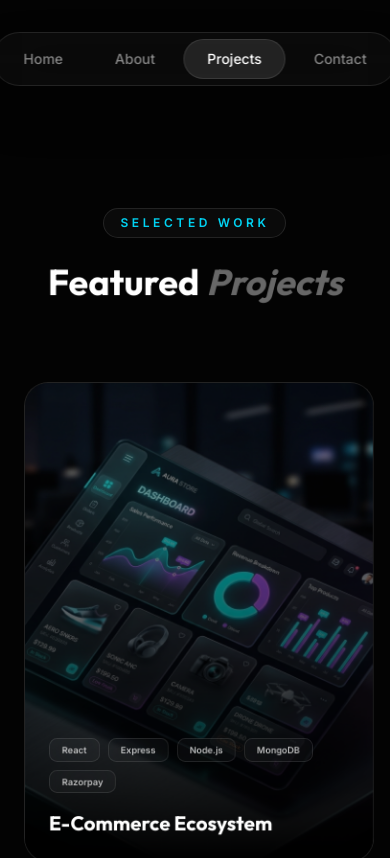
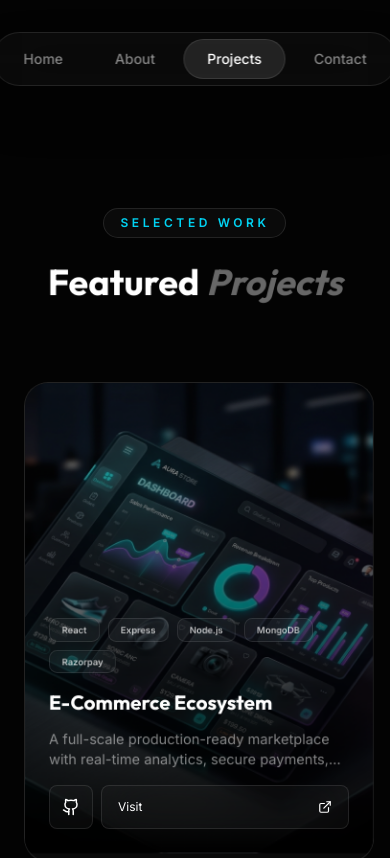
Before and after one commit to raunak5616/Raunak-Portfolio, a React (Vite) app in the folder my_protfolio/: page /projects in a window 390 px wide. Shown: the top 858 px of the page. Built offline with nearby package versions, Linux system fonts and the light colour scheme.

Commit message:
feat: add responsive projects showcase page with animated cards and project details

```diff
--- a/my_protfolio/src/pages/projects/index.jsx
+++ b/my_protfolio/src/pages/projects/index.jsx
@@ -1,3 +1,4 @@
+import { useState, useEffect } from "react";
 import { motion } from "framer-motion";
 import { Github, ExternalLink, ArrowRight, User, ShoppingBag, Truck } from "lucide-react";
 import ecommerceImg from "../../assets/ecommerce.png";
@@ -48,6 +49,15 @@ const projects = [
 ];
 
 const Projects = () => {
+  const [isMobile, setIsMobile] = useState(false);
+
+  useEffect(() => {
+    const checkMobile = () => setIsMobile(window.innerWidth < 1024);
+    checkMobile();
+    window.addEventListener("resize", checkMobile);
+    return () => window.removeEventListener("resize", checkMobile);
+  }, []);
+
   return (
     <section className="w-full px-6 lg:px-12 py-32 mt-20">
 
@@ -81,13 +91,15 @@ const Projects = () => {
             initial={{ opacity: 0, y: 40 }}
             whileInView={{ opacity: 1, y: 0 }}
             viewport={{ once: true }}
-            transition={{ delay: index * 0.1, duration: 0.8 }}
-
-            className="group relative w-full max-w-[420px] mx-auto h-[480px] rounded-3xl overflow-hidden glass border-white/10"
             whileHover="hover"
-            initial="initial"
-            animate="animate"
-            transition={{ duration: 0.4, ease: [0.23, 1, 0.32, 1] }}
+            whileTap="hover"
+            animate={isMobile ? "hover" : "initial"}
+            transition={{
+              initial: { duration: 0.8, delay: index * 0.1 },
+              whileInView: { duration: 0.8, delay: index * 0.1 },
+              hover: { duration: 0.4, ease: [0.23, 1, 0.32, 1] }
+            }}
+            className="group relative w-full lg:max-w-[420px] mx-auto h-[480px] rounded-3xl overflow-hidden glass border-white/10 cursor-pointer"
             style={{ transformStyle: "preserve-3d", perspective: "1000px" }}
           >
             {/* Added a stable hover wrapper if needed, but let's try this first */}
```
